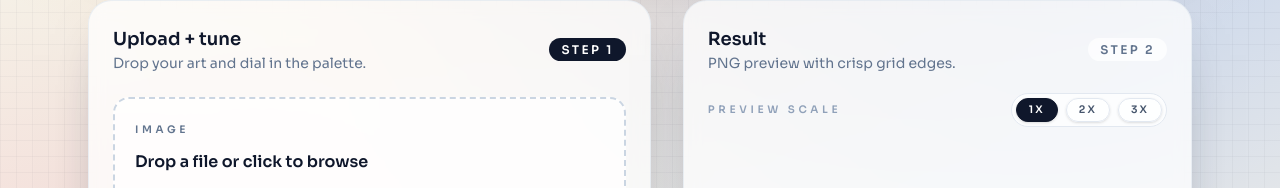
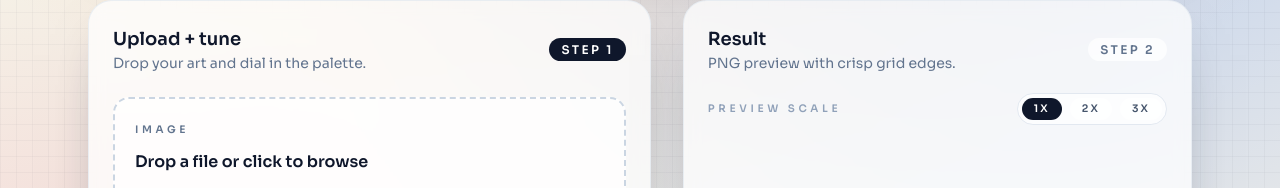
Before and after one commit to dmitrijkiltau/pixel-snapper-ui, a React (Vite) app: page / in a window 1280 px wide. Shown: the part 756-944 px from the top of the page. Built offline with nearby package versions, Linux system fonts and the light colour scheme.

Commit message:
fix: remove shadow from preview scale selector button for cleaner appearance

```diff
--- a/src/components/ResultPanel.tsx
+++ b/src/components/ResultPanel.tsx
@@ -27,7 +27,7 @@ const PreviewScaleSelector = ({ value, onChange }: PreviewScaleSelectorProps) =>
           onClick={() => onChange(option)}
           aria-pressed={isActive}
           className={cx(
-            "rounded-full border px-3 py-1 text-[0.65rem] font-semibold uppercase tracking-[0.2em] shadow-sm",
+            "rounded-full px-3 py-1 text-[0.65rem] font-semibold uppercase tracking-[0.2em]",
             isActive ? previewScaleClasses.active : previewScaleClasses.inactive
           )}
         >
```
